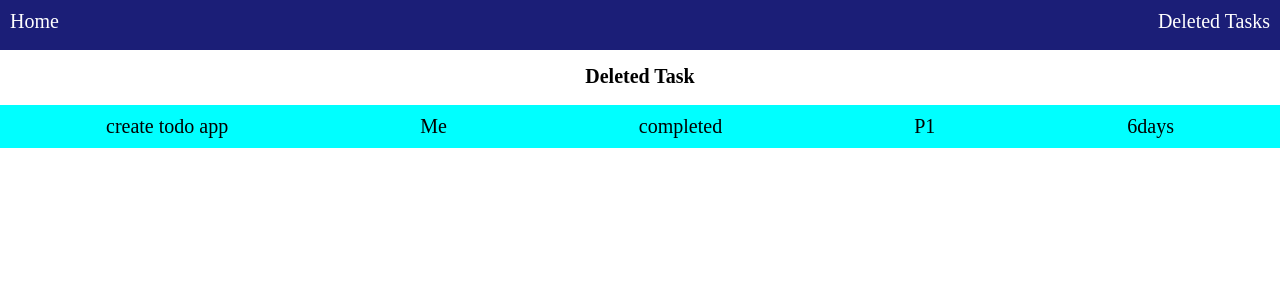
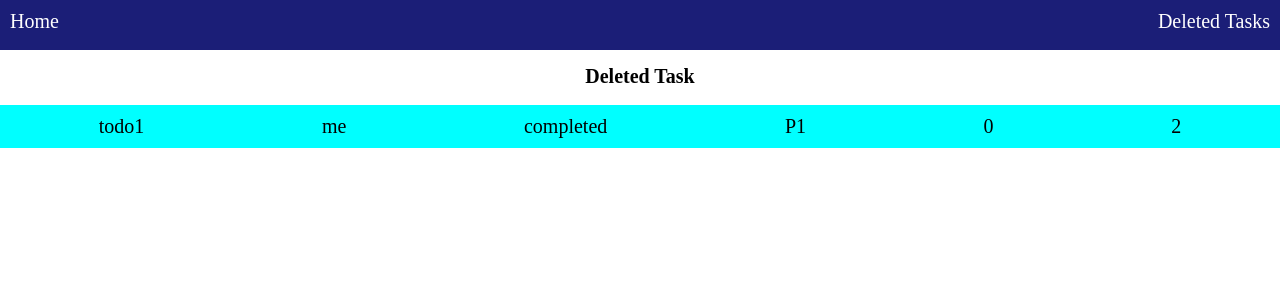
Before and after one commit to aastha-attentive/task2, a React (Create React App) app: page /deletedtasks in a window 1280 px wide. Shown: the top 300 px of the page. Built offline with nearby package versions, Linux system fonts and the light colour scheme; data requests are answered from the project's data file.

Commit message:
adding overdue task function

```diff
--- a/db.json
+++ b/db.json
@@ -1,38 +1,49 @@
 {
   "tasks": [
     {
-      "id": 4,
-      "taskname": "task11",
-      "priority": "P1",
-      "assignee": "Mentor",
-      "storypoints": "6days",
-      "statuss": "assigned"
+      "id": "beb4ae91-b5af-4116-72d6-3d732c0e56c8",
+      "taskname": "todo2",
+      "assignee": "me",
+      "priority": "",
+      "days": "0",
+      "hours": "1",
+      "statuss": "assigned",
+      "storypoints": "2023-01-26T10:12:20.726Z"
     },
     {
-      "id": "47908d87-175a-0614-3376-61fc6e018793",
+      "id": "3ae12a50-dc4e-775f-e6fc-a05a4ef0d5eb",
       "taskname": "todo8",
-      "assignee": "sapna",
-      "priority": "P3",
-      "storypoints": "2days",
-      "statuss": "progress"
+      "assignee": "",
+      "priority": "",
+      "days": "1",
+      "hours": "2",
+      "statuss": "progress",
+      "storypoints": "2023-01-26T12:30:18.439Z"
     },
     {
-      "id": "682c5d1b-2bf7-f8e1-27f6-e7367cae316a",
-      "taskname": "todo4",
-      "assignee": "",
+      "id": "6a5a6adc-9cb8-ccb1-23e1-126c94dec439"
+    },
+    {
+      "id": "4416ca0b-50dd-f2e1-ca3e-957f47c4237b",
+      "taskname": "todo",
+      "assignee": "Me",
       "priority": "",
-      "storypoints": "",
-      "statuss": "progress"
+      "days": 0,
+      "hours": 0,
+      "statuss": "progress",
+      "storypoints": "2023-01-26T12:55:18.281Z"
     }
   ],
   "deletedtasks": [
     {
-      "id": 1,
-      "taskname": "create todo app",
+      "id": "f00db3f5-0362-264c-3a2a-7aa0e83bdb47",
+      "taskname": "todo1",
+      "assignee": "me",
       "priority": "P1",
-      "assignee": "Me",
-      "storypoints": "6days",
-      "statuss": "completed"
+      "days": "0",
+      "hours": "2",
+      "statuss": "completed",
+      "storypoints": "2023-01-26T09:19:55.264Z"
     }
   ]
 }
--- a/package.json
+++ b/package.json
@@ -7,6 +7,7 @@
     "@testing-library/react": "^13.4.0",
     "@testing-library/user-event": "^13.5.0",
     "axios": "^1.2.4",
+    "dateformat": "^5.0.3",
     "react": "^18.2.0",
     "react-dnd": "^16.0.1",
     "react-dnd-html5-backend": "^16.0.1",
--- a/src/App.css
+++ b/src/App.css
@@ -66,7 +66,6 @@
     text-align: center;
     display: flex;
     justify-content: space-around;
-
     padding: 0.6rem;
     border-radius: 0.5rem;
     margin-top: 0.6rem;
@@ -76,6 +75,9 @@
     min-width: 40rem;
     word-break: break-word;
     align-items: center;
+  }
+  .overduetask {
+    background-color: rgb(225, 83, 83);
   }
   .boxes h1{
     margin: 1rem;
--- a/src/Components/CreateTask.js
+++ b/src/Components/CreateTask.js
@@ -19,14 +19,16 @@ const CreateTask = ({taskid,toggleClass}) => {
       taskname: '',
       assignee: '',
       priority:'',
-      storypoints: '',
-      statuss: ''
+      days: 0,
+      hours:0,
+      statuss: '',
+      storypoints: new Date(),
   });
 
 
   const handleSubmit = (e) => {
       e.preventDefault();
-      (taskid!=null) ? editTask(taskid, inputValues) : addTask({ id: uuid(), ...inputValues });
+      (taskid!=null) ? editTask(taskid, inputValues) : addTask({ id: uuid(),...inputValues });
       resetForm();
       notify();
       setTimeout(function () {
@@ -63,7 +65,7 @@ const CreateTask = ({taskid,toggleClass}) => {
               </div>
               <div  className="child-form">
                   <label htmlFor="priority" >priority</label>
-                  <select name="priority" value={inputValues.priority}onChange={handleInputChange}>
+                  <select name="priority" value={inputValues.priority} onChange={handleInputChange}>
                       <option value="P0">P0</option>
                       <option value="P1">P1</option>
                       <option value="P2">P2</option>
@@ -75,8 +77,9 @@ const CreateTask = ({taskid,toggleClass}) => {
                   <input name="assignee" value={inputValues.assignee} onChange={handleInputChange}/>
               </div>
               <div  className="child-form">
-                  <label htmlFor="storypoints" >storypoints</label>
-                  <input name="storypoints" value={inputValues.storypoints} onChange={handleInputChange}/>
+                  <label htmlFor="time" >deadline</label>
+                  <input name="days" value={inputValues.days} onChange={handleInputChange}/>
+                  <input name="hours" value={inputValues.hours} onChange={handleInputChange}/>
               </div>
               <div  className="child-form">
                   <label htmlFor="status">status</label>
--- a/src/Components/DeletedTasks/DeletedTask.js
+++ b/src/Components/DeletedTasks/DeletedTask.js
@@ -9,7 +9,8 @@ const DeletedTask = ({deletedtask}) => {
         <p>{deletedtask.assignee}</p>
         <p>{deletedtask.statuss}</p>
         <p>{deletedtask.priority}</p>
-        <p>{deletedtask.storypoints}</p>
+        <p>{deletedtask.days}</p>
+        <p>{deletedtask.hours}</p>
     </div>
   )
 }
--- a/src/Components/Home.js
+++ b/src/Components/Home.js
@@ -65,25 +65,29 @@ const Home = () => {
 
   //changing status of task after droping task
   const DragtoCompleted = ({task}) => {
-      const draggedTask= taskData.filter((ele)=> ele.id===task.id)[0];
-      draggedTask.statuss="completed";
-      console.log(draggedTask);
-      editTask(task.id,draggedTask);
-      getApiData();
+    console.log(task.statuss);
+    task.statuss="completed";
+    console.log(task.statuss);
+    console.log(task);
+    editTask(task.id,task);
+    getApiData();
   };
   const DragtoTodo = ({task}) => {
-    const draggedTask= taskData.filter((ele)=> ele.id===task.id)[0];
-    draggedTask.statuss="assigned";
-    console.log(draggedTask);
-    editTask(task.id,draggedTask);
+    console.log(task.statuss);
+    task.statuss="assigned";
+    console.log(task.statuss);
+    console.log(task);
+    editTask(task.id,task);
     getApiData();
   };
 
   const DragtoProgress = ({task}) => {
-    const draggedTask= taskData.filter((ele)=> ele.id===task.id)[0];
-    draggedTask.statuss="progress";
-    console.log(draggedTask);
-    editTask(task.id,draggedTask);
+    //const draggedTask= taskData.filter((ele)=> ele.id===task.id)[0];
+    console.log(task.statuss);
+    task.statuss="progress";
+    console.log(task.statuss);
+    console.log(task);
+    editTask(task.id,task);
     getApiData();
   };
 
@@ -116,7 +120,7 @@ const Home = () => {
 
     //fetching data from api
     getApiData();
-  }, []);
+  }, [editTask]);
 
 
   return (
--- a/src/Components/Tasks/CompletedTask.js
+++ b/src/Components/Tasks/CompletedTask.js
@@ -1,6 +1,7 @@
 import React from 'react'
 import {useDrag} from "react-dnd";
 import { deleteTask } from '../../service/api';
+import { isOverdue } from '../../service/overduetask';
 
 const CompTask = ({task,setTaskData,setTaskid}) => {
 
@@ -15,9 +16,10 @@ const CompTask = ({task,setTaskData,setTaskid}) => {
     }))
 
 
+
   return (
 
-      <div ref={drag} style={{ opacity: isDragging ? 0.5 : 1}} className="task">
+      <div ref={drag} style={{ opacity: isDragging ? 0.5 : 1}} className={isOverdue(task) ? "task overduetask" : "task"}>
           <p className="todo-h">{task.taskname}</p>
          <div className="todo-btn">
             <i className="fa fa-edit add-btn" title="Edit Item" onClick={()=> setTaskid(task.id)}></i>
--- a/src/Components/Tasks/ProgressTask.js
+++ b/src/Components/Tasks/ProgressTask.js
@@ -1,5 +1,5 @@
 import React from 'react'
-
+import { isOverdue } from '../../service/overduetask';
 import {useDrag} from "react-dnd";
 import { deleteTask } from '../../service/api';
 
@@ -17,7 +17,7 @@ const ProgressTask = ({task,setTaskData,setTaskid}) => {
 
   return (
 
-      <div ref={drag} style={{ opacity: isDragging ? 0.5 : 1}} className="task">
+      <div ref={drag} style={{ opacity: isDragging ? 0.5 : 1}}  className={isOverdue(task) ? "task overduetask" : "task"}>
           <p className="todo-h">{task.taskname}</p>
          <div className="todo-btn">
             <i className="fa fa-edit add-btn" title="Edit Item" onClick={()=> setTaskid(task.id)}></i>
--- a/src/Components/Tasks/TodoTask.js
+++ b/src/Components/Tasks/TodoTask.js
@@ -1,6 +1,7 @@
 import React from 'react'
 import { useDrag } from 'react-dnd';
 import { deleteTask } from '../../service/api';
+import { isOverdue } from '../../service/overduetask';
 
 const TodoTask = ({task,setTaskData,setTaskid}) => {
 
@@ -15,7 +16,7 @@ const TodoTask = ({task,setTaskData,setTaskid}) => {
 
   return (
 
-        <div ref={drag} className="task" >
+        <div ref={drag} style={{ opacity: isDragging ? 0.5 : 1}}  className={isOverdue(task) ? "task overduetask" : "task"}>
           <p className="todo-h">{task.taskname}</p>
           <div className="todo-btn">
             <i className="fa fa-edit add-btn" title="Edit Item" onClick={()=> setTaskid(task.id)}></i>
--- /dev/null
+++ b/src/service/overduetask.js
@@ -0,0 +1,6 @@
+
+export const isOverdue=(task)=>{
+    const theDate=new Date(task.storypoints);
+    const date=new Date(theDate.getTime() + ((task.days)*(24)*60*60*1000)+((task.hours)*60*60*1000));
+    return  (date < new Date() && task.statuss!=="completed");
+  }
```
Also changed, not shown: 1 other file (tests, documents, lock files or other folders).
